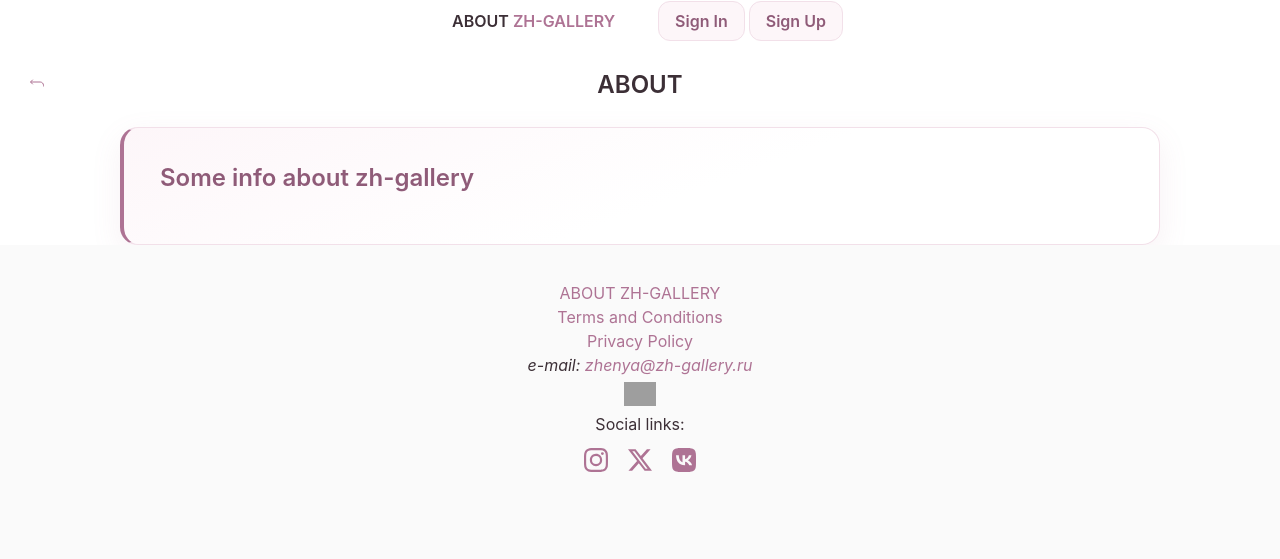
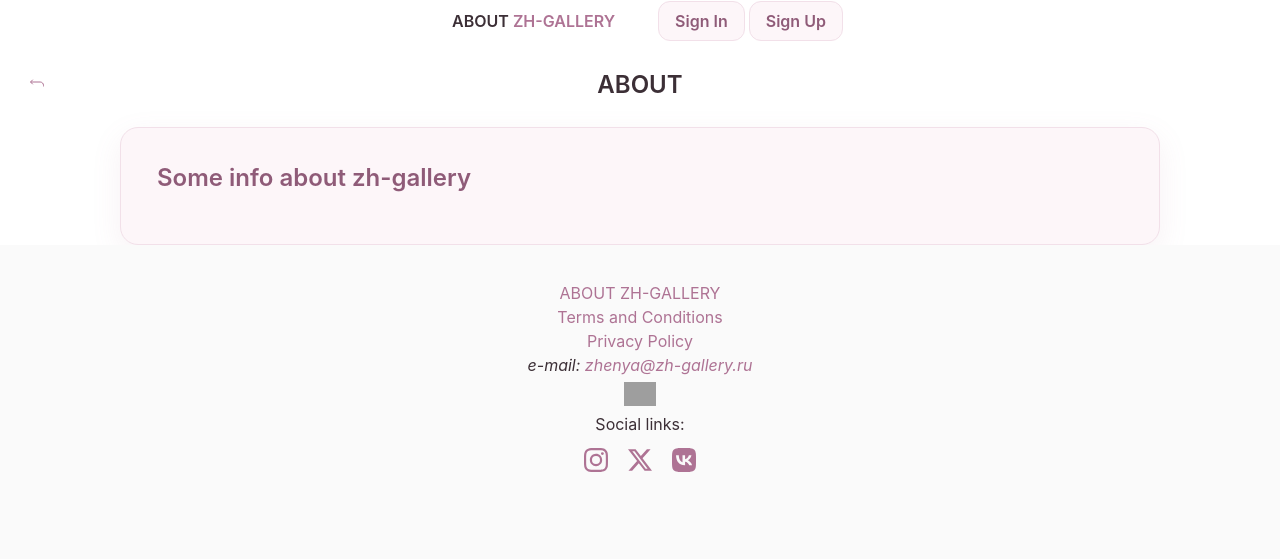
Before and after one commit to voltov-tom/zh-gallery, a Django app: page /about/ in a window 1280 px wide. Shown: the part 137-696 px from the top of the page. Run offline with Django 5.2, Linux system fonts and the light colour scheme; data that the repository does not hold is empty; some web fonts are replaced; grey boxes are pictures that could not be loaded.

Commit message:
style(about): мягкий розовый фон вместо акцентной полосы слева
Убрал border-left с карточки «О проекте»: теперь просто розовая подложка
(--pink-soft) с тонкой рамкой и тенью, без градиента и полосы.

```diff
--- a/zh_gallery/core/static/core/css/components.css
+++ b/zh_gallery/core/static/core/css/components.css
@@ -456,9 +456,8 @@ figure.image.review-item__image img {
     max-width: 1040px;
     margin: 8px auto 0;
     padding: 32px 36px;
-    background: linear-gradient(160deg, var(--pink-soft) 0%, #ffffff 55%);
+    background: var(--pink-soft);
     border: 1px solid var(--pink-line);
-    border-left: 4px solid var(--pink);
     border-radius: var(--radius-card);
     box-shadow: var(--shadow-card);
 }
@@ -506,7 +505,6 @@ figure.image.review-item__image img {
         flex-direction: column-reverse;
         gap: 16px;
         padding: 20px;
-        border-left-width: 1px;
     }
 
     .about-page__image img {
```
